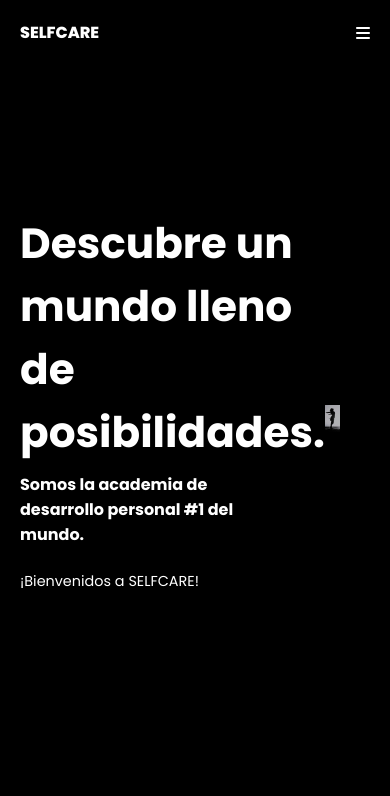
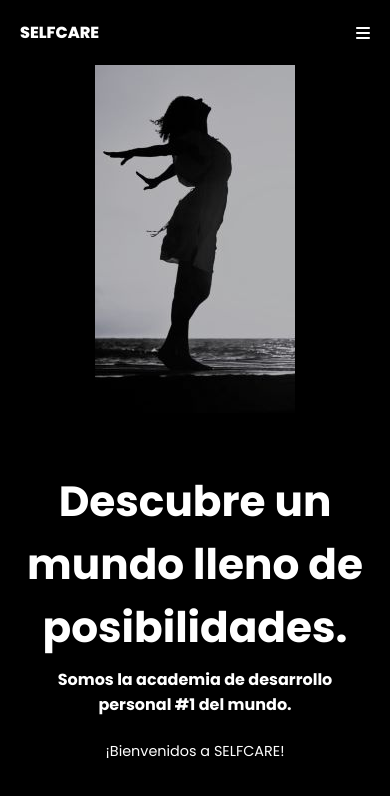
Before and after one commit to supernovamiyu/SELFCARE-V2, a plain HTML site: page index.html in a window 390 px wide. Drawn offline with Linux system fonts and the light colour scheme.

Commit message:
Se agregaron los estilos para que los textos dentro de la página de inicio se puedan ver centrados en el sitio web de SELFCARE para celulares.

```diff
--- a/styles.css
+++ b/styles.css
@@ -155,4 +155,21 @@ header .navbar {
         font-size: 100%;
 
     }
+
+    .hero-section .section-content {
+        gap: 50px;
+        text-align: center;
+        padding: 30px 20px 20px;
+        flex-direction: column-reverse;
+        justify-content: center;
+    }
+
+    .hero-section .hero-details :is(.subtitle, .description) {
+        max-width: 100%;
+    }
+
+    .hero-section .hero-image-wrapper {
+        max-width: 270px;
+        margin-right: 0;
+    }
 }
```
